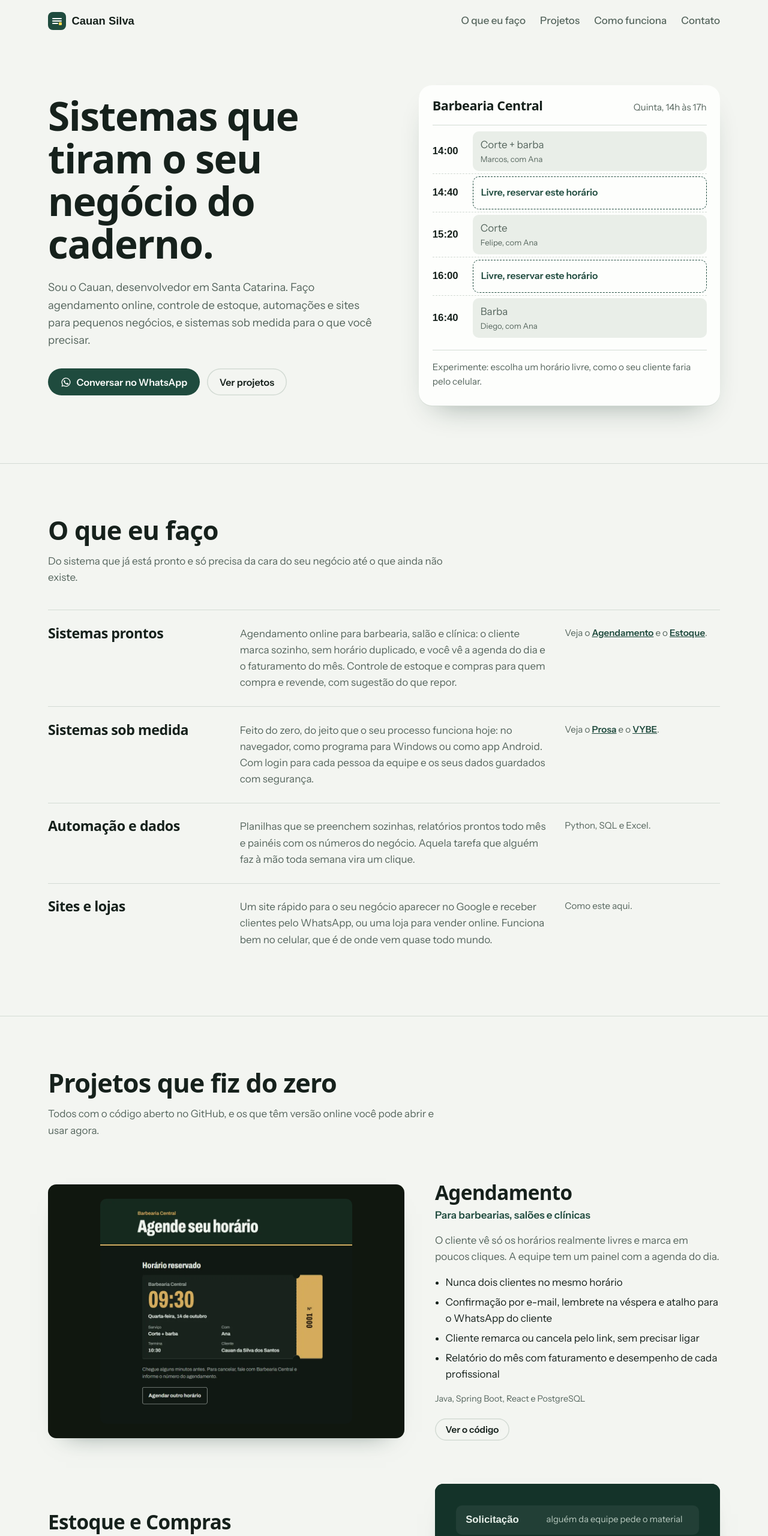
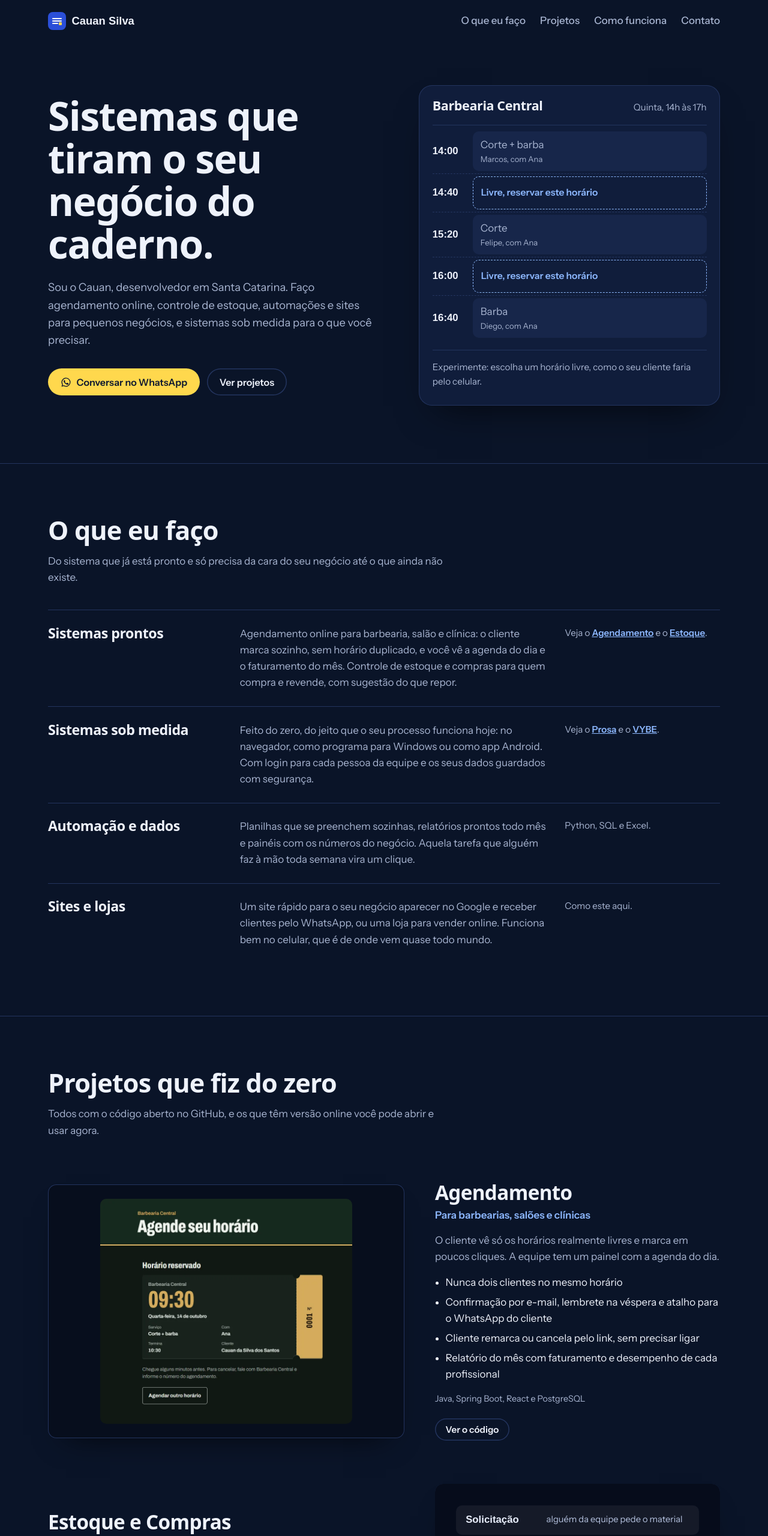
Before and after one commit to Cauan-Silva/cauan-silva.github.io, a plain HTML site: page index.html in a window 1280 px wide. Shown: the top 2560 px of the page at 60% size. Drawn offline with Linux system fonts and the light colour scheme; a web font is replaced by a local one.

Commit message:
Site em azul-escuro

```diff
--- a/index.html
+++ b/index.html
@@ -11,7 +11,7 @@
     <meta property="og:title" content="Cauan Silva · Sistemas para pequenos negócios" />
     <meta property="og:description" content="Agendamento online, controle de estoque, automações, sites e sistemas sob medida." />
     <meta property="og:image" content="imagens/prosa.webp" />
-    <meta name="theme-color" content="#1f4b3e" />
+    <meta name="theme-color" content="#0a1428" />
     <link rel="icon" href="icone.svg" type="image/svg+xml" />
     <link rel="preconnect" href="https://fonts.googleapis.com" />
     <link rel="preconnect" href="https://fonts.gstatic.com" crossorigin />
@@ -29,18 +29,21 @@
     </script>
     <style>
       :root {
-        --papel: #f3f5f1;
-        --papel-2: #e9eee8;
-        --tinta: #16211c;
-        --pinho: #1f4b3e;
-        --pinho-escuro: #143329;
+        --papel: #0a1428; /* fundo */
+        --papel-2: #17264a; /* superfícies discretas */
+        --cartao: #101d3b; /* agenda e faixa de contato */
+        --tinta: #eef2fb; /* texto */
+        --tinta-escura: #0d1730; /* texto sobre o amarelo */
+        --pinho: #8db8ff; /* destaques em texto e linhas */
+        --pinho-escuro: #060c1b;
         --marca: #ffd84d;
-        --grafite: #56665e;
-        --linha: #d3dbd4;
+        --marca-clara: #ffe27a;
+        --grafite: #a8b5d1; /* texto secundário */
+        --linha: #23345e;
         --branco: #fdfefc;
         --raio: 14px;
         --largura: 1120px;
-        color-scheme: light;
+        color-scheme: dark;
       }
       * {
         box-sizing: border-box;
@@ -145,19 +148,14 @@
         text-decoration: none;
         cursor: pointer;
       }
-      .botao--whats {
-        background: var(--pinho);
-        color: var(--branco);
+      .botao--whats,
+      .botao--cheio {
+        background: var(--marca);
+        color: var(--tinta-escura);
       }
-      .botao--whats:hover {
-        background: var(--pinho-escuro);
-      }
-      .botao--cheio {
-        background: var(--pinho);
-        color: var(--branco);
-      }
+      .botao--whats:hover,
       .botao--cheio:hover {
-        background: var(--pinho-escuro);
+        background: var(--marca-clara);
       }
       .botao--leve {
         background: transparent;
@@ -201,9 +199,9 @@
 
       /* a agenda de demonstração: o elemento marcante da página */
       .agenda {
-        background: var(--branco);
+        background: var(--cartao);
         border-radius: 22px;
-        box-shadow: 0 1px 0 var(--linha), 0 24px 48px -28px rgb(20 51 41 / 0.45);
+        box-shadow: inset 0 0 0 1px var(--linha), 0 30px 60px -30px rgb(0 0 0 / 0.7);
         padding: 1.4rem 1.4rem 1.2rem;
       }
       .agenda__topo {
@@ -264,13 +262,13 @@
         cursor: pointer;
       }
       .agenda__livre:hover {
-        background: rgb(31 75 62 / 0.06);
+        background: rgb(141 184 255 / 0.1);
       }
       .agenda__reservado {
         padding: 0.55rem 0.8rem;
         border-radius: 10px;
         background: var(--marca);
-        color: var(--tinta);
+        color: var(--tinta-escura);
         animation: carimbo 0.45s cubic-bezier(0.2, 0.9, 0.3, 1.3);
       }
       .agenda__reservado small {
@@ -360,7 +358,7 @@
         border-radius: var(--raio);
         overflow: hidden;
         background: var(--pinho-escuro);
-        box-shadow: 0 20px 40px -30px rgb(20 51 41 / 0.6);
+        box-shadow: inset 0 0 0 1px var(--linha), 0 24px 48px -30px rgb(0 0 0 / 0.8);
       }
       .projeto__imagem img {
         width: 100%;
@@ -370,7 +368,7 @@
         display: grid;
         place-items: center;
         padding: 1.5rem;
-        background: #10170f;
+        background: #070e1d;
       }
       .projeto__imagem--estreita img {
         max-width: 420px;
@@ -427,7 +425,7 @@
         display: grid;
         gap: 0.55rem;
         background: var(--pinho-escuro);
-        color: #e7efe9;
+        color: #e8eefb;
       }
       .fluxo li {
         display: flex;
@@ -443,14 +441,14 @@
       }
       .fluxo li span:last-child {
         font-size: 0.92rem;
-        color: #b8c9bf;
+        color: #b3c0dd;
       }
       .fluxo li:last-child {
         background: var(--marca);
-        color: var(--tinta);
+        color: var(--tinta-escura);
       }
       .fluxo li:last-child span:last-child {
-        color: #3d4a36;
+        color: #4a4220;
       }
 
       /* como funciona: é uma sequência de verdade, então tem números */
@@ -530,7 +528,7 @@
 
       /* contato */
       .contato {
-        background: var(--pinho);
+        background: var(--cartao);
         color: var(--branco);
         border-top: 0;
       }
@@ -539,7 +537,7 @@
         max-width: 18ch;
       }
       .contato .intro {
-        color: #cfe0d6;
+        color: #c6d2ee;
       }
       .contato .acoes {
         display: flex;
@@ -547,13 +545,7 @@
         gap: 0.75rem;
         margin-top: 2rem;
       }
-      .contato .botao--whats {
-        background: var(--marca);
-        color: var(--tinta);
-      }
-      .contato .botao--whats:hover {
-        background: #ffe27a;
-      }
+
       .contato .botao--leve {
         color: var(--branco);
         box-shadow: inset 0 0 0 1.5px rgb(255 255 255 / 0.4);
@@ -589,7 +581,7 @@
     <header class="faixa topo">
       <a class="assinatura" href="#inicio" aria-label="Cauan Silva, início">
         <svg width="30" height="30" viewBox="0 0 30 30" aria-hidden="true">
-          <rect width="30" height="30" rx="8" fill="#1f4b3e" />
+          <rect width="30" height="30" rx="8" fill="#2b4fd8" />
           <path d="M8 11h14M8 15h14M8 19h8" stroke="#fdfefc" stroke-width="2" stroke-linecap="round" />
           <rect x="18" y="17" width="5" height="5" rx="1.2" fill="#ffd84d" />
         </svg>
```
Also changed, not shown: icone.svg (deleted).
